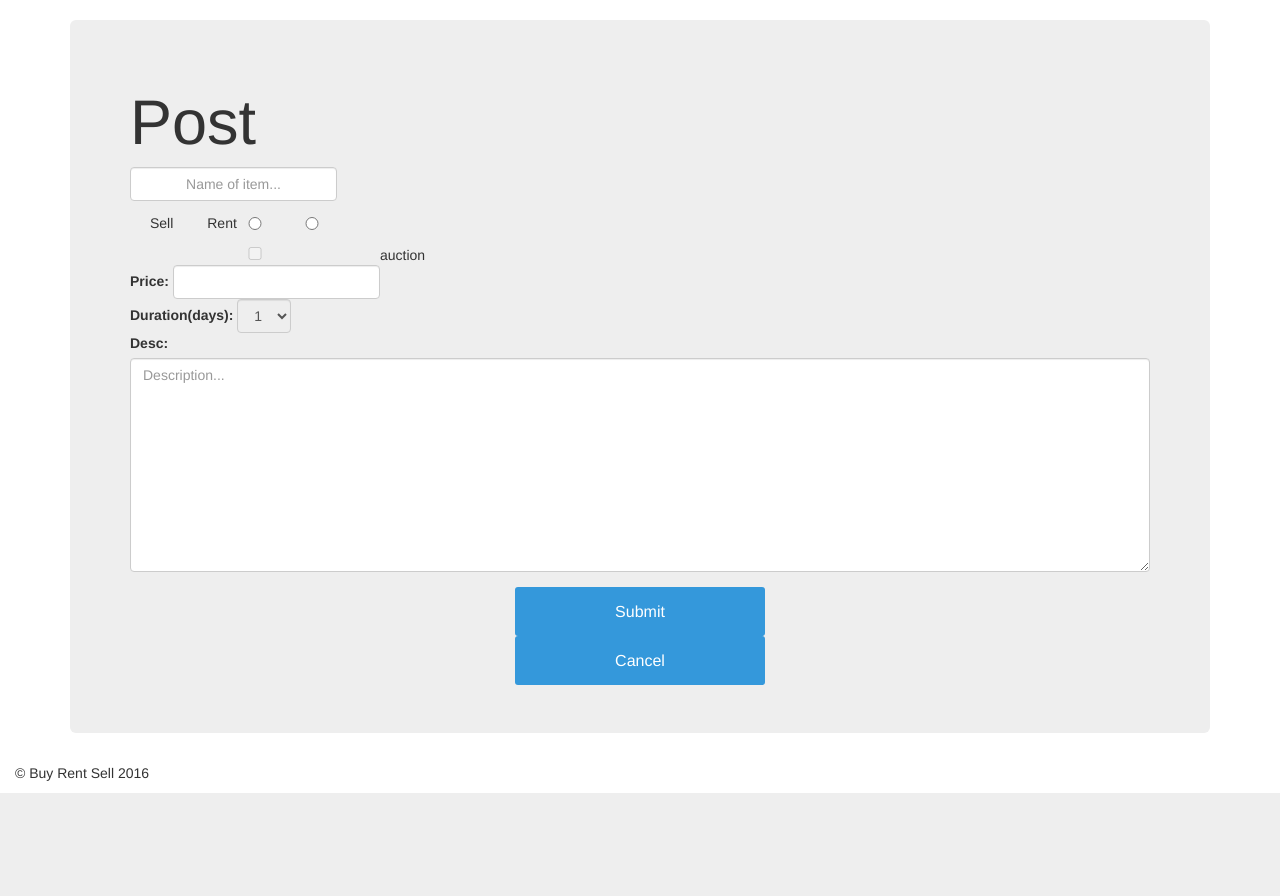
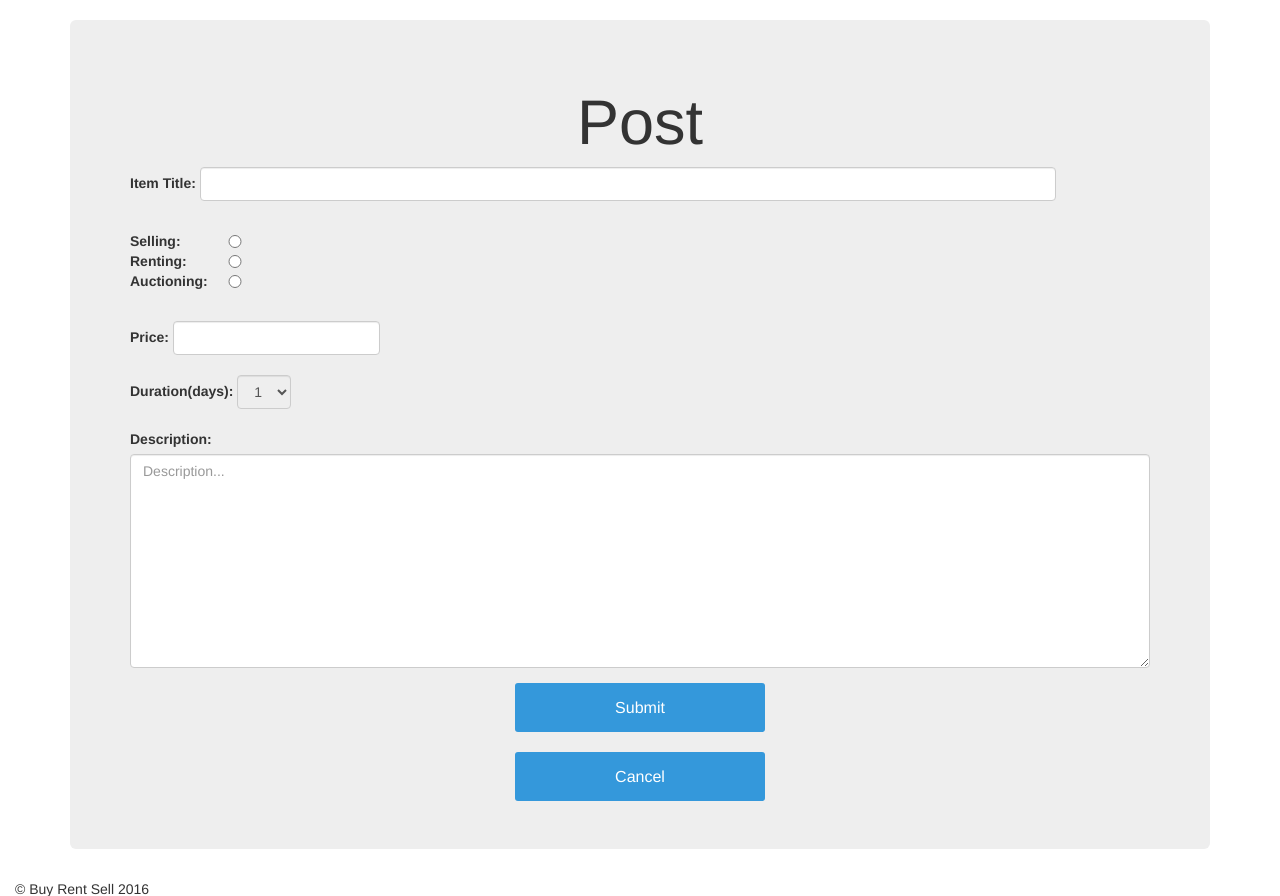
Before and after one commit to mhendri/buyrentsell, a Flask app: page /post in a window 1280 px wide. Shown: the part 52-948 px from the top of the page. Before the commit the page ends 845 px from the top, so only its background shows below. Run offline with Flask 2, Linux system fonts and the light colour scheme; the visitor is signed in with stand-in values (Sample User, id 1); some libraries are stand-ins or nearby versions.

Commit message:
Reorganized the post page

```diff
--- a/templates/post.html
+++ b/templates/post.html
@@ -3,35 +3,35 @@
 <div class="jumbotron">
 
 {% if session['logged_in'] %}
-  <h1>Post</h1>
+  <h1 align = "center">Post</h1>
 
   <form class="form-post-item" action="posted" method="post" id="btn_post_item">
     <!-- Input for item name -->
     <div class="form-inline">
-      <label for="title" class="sr-only">Item:</label>
-      <input type="text" name="title" class="form-control" id="title" placeholder="Name of item...">
+      <label for="title">Item Title:</label>
+      <input type="text" name="title" class="form-control" id="title" size = "100">
+      </div>
+
+    <br>
+    <!-- Input to post as either selling or renting an item -->
+    <div class = "radio">
+      <input type="radio" name="radio"> <b>Selling:</b> <br>
+      <input type="radio" name="radio"> <b>Renting:</b> <br>
+      <input type="radio" name="radio"> <b>Auctioning:</b> <br>
     </div>
 
-    <!-- Input to post as either selling or renting an item -->
-    <div class="radio">
-      <label class="radio-inline"><input type="radio" name="type">Sell</label>
-      <label class="radio-inline"><input type="radio" name="type">Rent</label>
-    </div>
+    <br>
 
     <!-- Input for item auction -->
     <div class="form-inline">
-      <!-- Make item an auction checkbox -->
-      <fieldset disabled>
-      <div class="checkbox">
-        <label class="checkbox-inline"><input type="checkbox" value="">auction</label>
-      </div>
-      </fieldset>
       <!-- Starting bid of auction -->
       <div class="form-group">
         <label for="price">Price:</label>
-        <input type="number" min="0" max="10000" step="any" name="price" class="form-control" id="price">
+        <input type="number" min="0" max="10000" step="any" name="price" size = "25" class="form-control" id="price">
       </div>
     </div>
+
+    <br>
 
     <!-- Set duration of item listing -->
     <fieldset disabled>
@@ -43,9 +43,11 @@
     </div>
     </fieldset>
 
+    <br>
+
     <!-- Input description of the item -->
     <div class="form-group">
-      <label for="descr">Desc:</label>
+      <label for="descr">Description:</label>
       <textarea class="form-control" name="descr" id="descr" cols="30" rows="10" placeholder="Description..."></textarea>
     </div>
 
@@ -53,6 +55,7 @@
     <div class="container">
 
       <button type="submit" id="btn_post_item" class="btn btn-info">Submit</button>
+      <br>
       <input type="button" class="btn btn-info" value="Cancel">
     </div>
   </form>
```
Also changed, not shown: dummy.py (+8 -0 lines).
